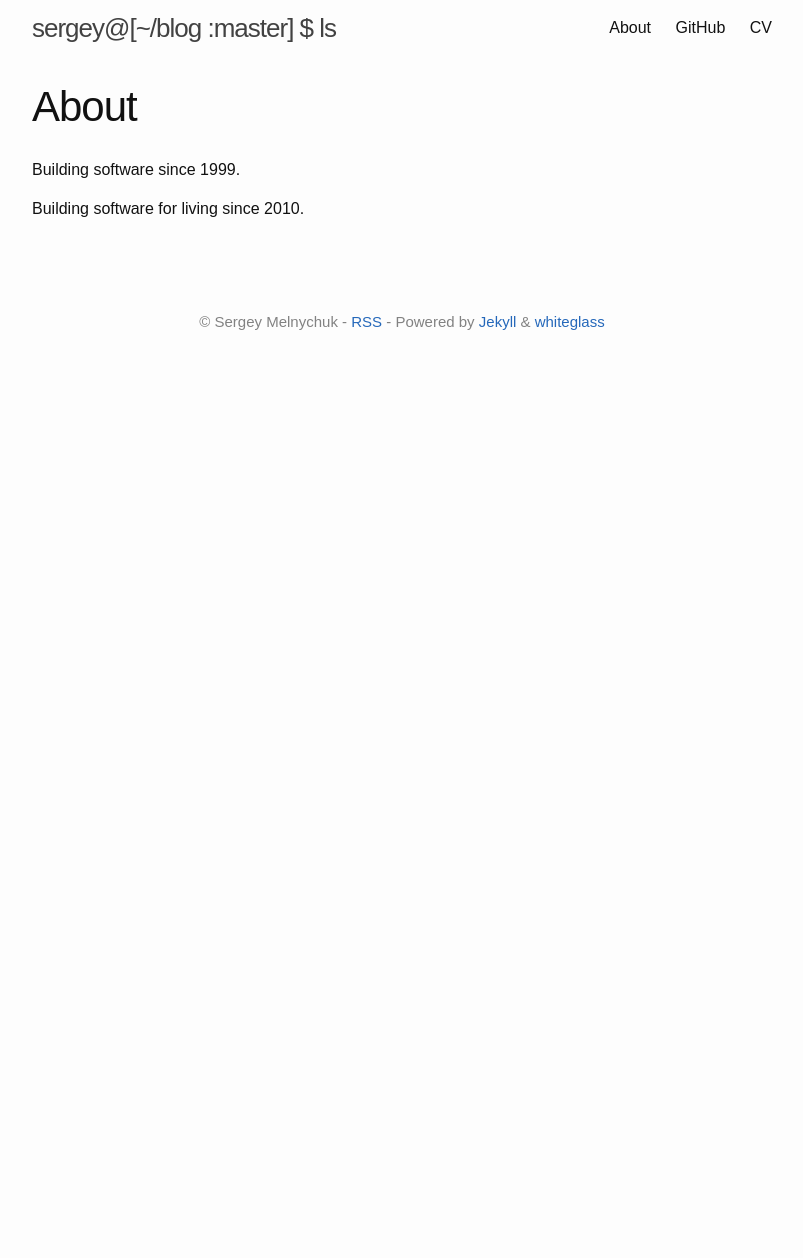
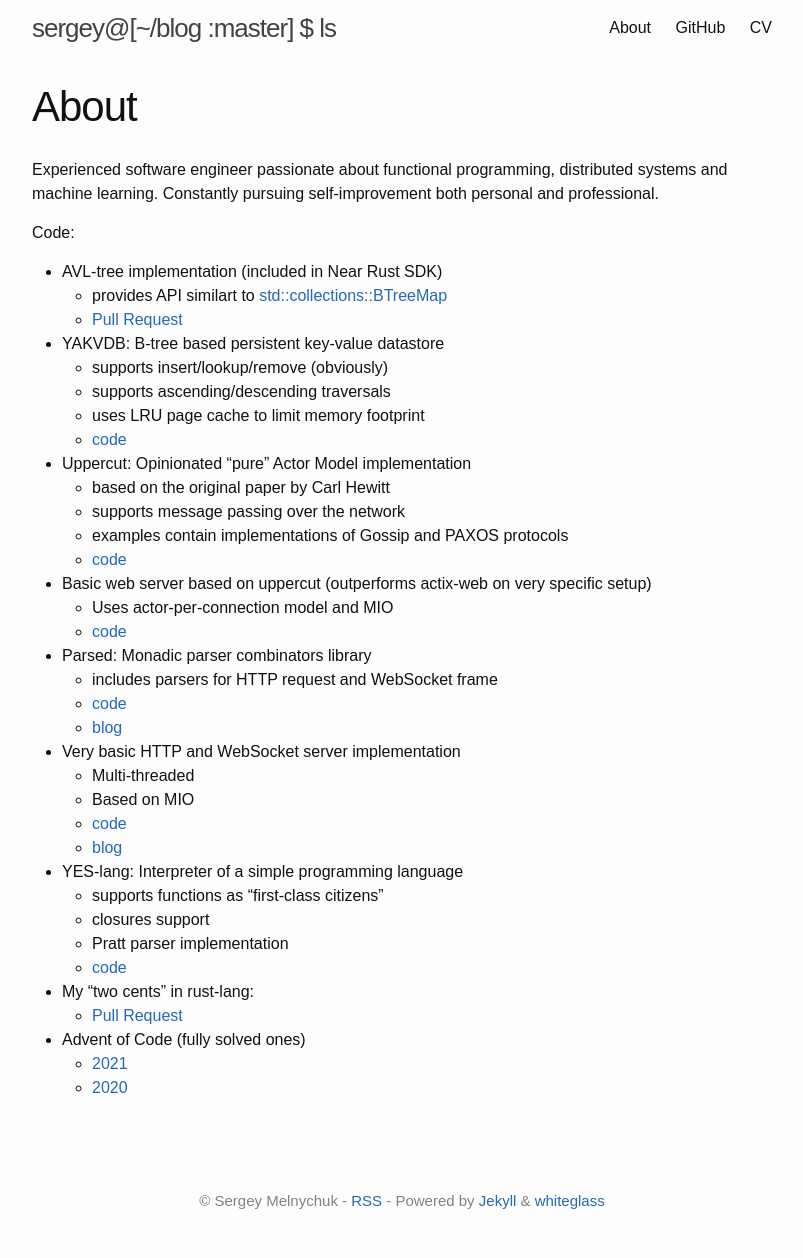
Before and after one commit to sergey-melnychuk/sergey-melnychuk.github.io, a Jekyll site: the page built from about.md, in a window 1280 px wide. Shown: the whole page, without its empty margins (238-1041 px from the left). Built offline with Jekyll 4.4.1, drawn with Linux system fonts in a browser that asks for light colours; before the commit the page ends 900 px from its top, so only the background shows below that.

Commit message:
Update the About page

```diff
--- a/about.md
+++ b/about.md
@@ -4,6 +4,50 @@ title: "About"
 permalink: /about/
 ---
 
-Building software since 1999.
+Experienced software engineer passionate about functional programming, distributed systems and machine learning. Constantly pursuing self-improvement both personal and professional.
 
-Building software for living since 2010.
+Code:
+
+- AVL-tree implementation (included in Near Rust SDK)
+  - provides API similart to [std::collections::BTreeMap](https://doc.rust-lang.org/std/collections/struct.BTreeMap.html)
+  - [Pull Request](https://github.com/near/near-sdk-rs/pull/154)
+
+- YAKVDB: B-tree based persistent key-value datastore
+  - supports insert/lookup/remove (obviously)
+  - supports ascending/descending traversals
+  - uses LRU page cache to limit memory footprint
+  - [code](https://github.com/sergey-melnychuk/yakvdb)
+
+- Uppercut: Opinionated "pure" Actor Model implementation
+  - based on the original paper by Carl Hewitt
+  - supports message passing over the network
+  - examples contain implementations of Gossip and PAXOS protocols
+  - [code](https://github.com/sergey-melnychuk/uppercut)
+
+- Basic web server based on uppercut (outperforms actix-web on very specific setup)
+  - Uses actor-per-connection model and MIO
+  - [code](https://github.com/sergey-melnychuk/uppercut-lab/tree/master/uppercut-mio-server)
+
+- Parsed: Monadic parser combinators library
+  - includes parsers for HTTP request and WebSocket frame
+  - [code](https://github.com/sergey-melnychuk/parsed)
+  - [blog](https://sergey-melnychuk.github.io/2019/08/31/rust-parser-combinators/)
+
+- Very basic HTTP and WebSocket server implementation
+  - Multi-threaded
+  - Based on MIO
+  - [code](https://github.com/sergey-melnychuk/mio-websocket-server)
+  - [blog](https://sergey-melnychuk.github.io/2020/04/27/multi-threaded-http-websocket-server-in-rust/)
+
+- YES-lang: Interpreter of a simple programming language
+  - supports functions as "first-class citizens"
+  - closures support
+  - Pratt parser implementation
+  - [code](https://github.com/sergey-melnychuk/yes-lang)
+
+- My "two cents" in rust-lang:
+  - [Pull Request](https://github.com/rust-lang/rust/pull/72206)
+
+- Advent of Code (fully solved ones)
+  - [2021](https://github.com/sergey-melnychuk/advent-of-code-2021)
+  - [2020](https://github.com/sergey-melnychuk/advent-of-code-2020)
```
